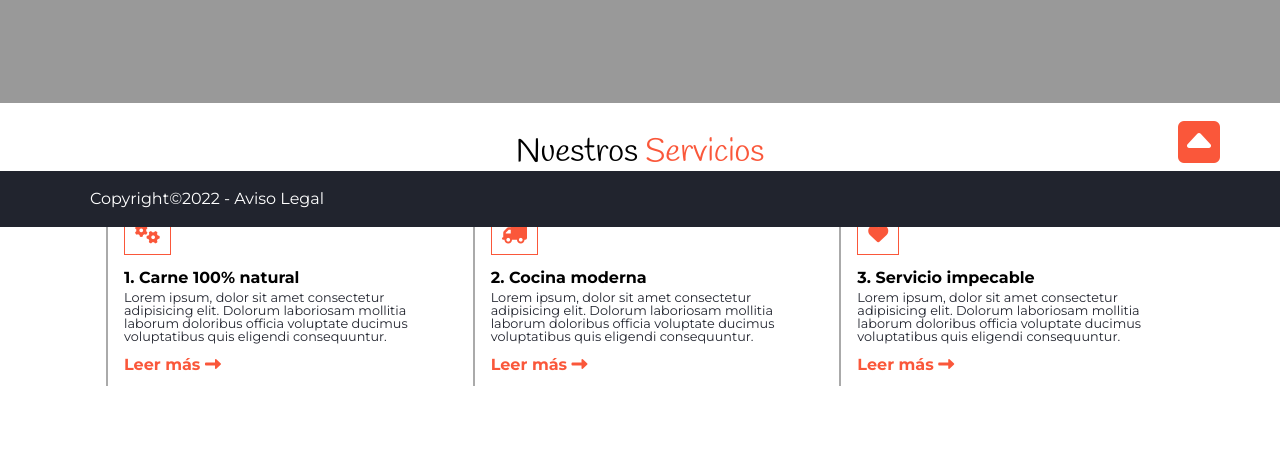
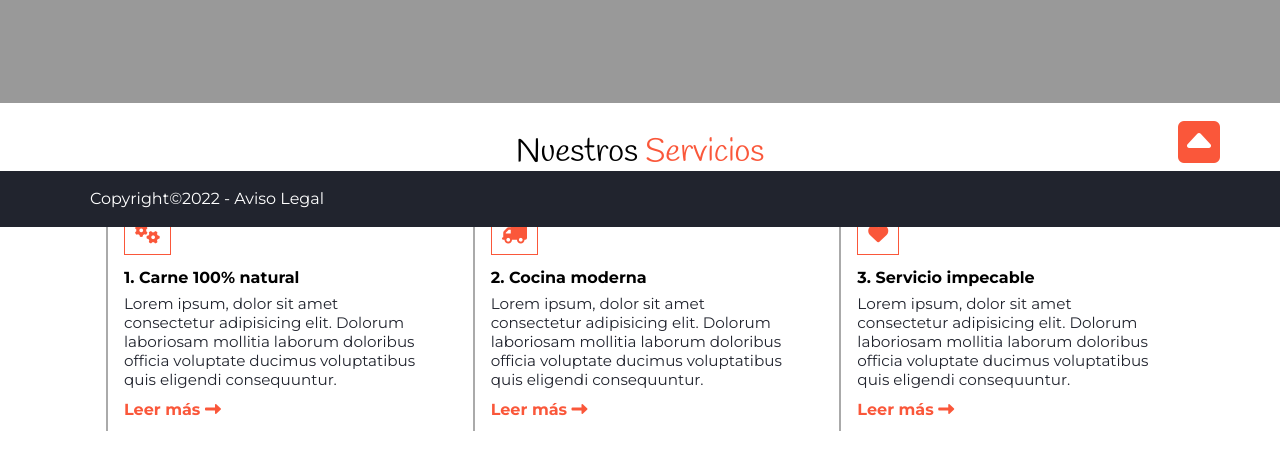
Before and after one commit to AgudoX/hamburgueseria, a plain HTML site: page index.html in a window 1280 px wide. Shown: the part 573-1042 px from the top of the page. Drawn offline with Linux system fonts and the light colour scheme.

Commit message:
Sección our service terminada.

```diff
--- a/css/style.css
+++ b/css/style.css
@@ -291,6 +291,7 @@ main .grid i:is(.fa-cogs, .fa-truck, .fa-heart) {
 
 main .grid i.fa-truck {
     transform: scaleX(-1);
+    /* transform: rotateY(180deg) haría lo mismo */
 
 }
 
@@ -302,8 +303,10 @@ main .grid h3 {
 
 main .grid p {
     color: var(--colorsecundario);
-    font-size: 0.8em;
+    font-size: 0.95em;
     margin: 0.5em 0em;
+    line-height: 1.25em;
+    /* El interlineado va en función del tamaño de la fuente, si pongo line-height de 1 em no variaría */
 
 }
 
@@ -332,7 +335,30 @@ div.aboutus {
 
 
 @media (min-width: 37.5em) {
+
     /* 600px */
+    main .grid article:last-child {
+        width: 100%;
+
+
+    }
+
+    main .grid {
+        height: auto;
+        display: flex;
+        flex-wrap: wrap;
+        justify-content: space-between;
+    }
+
+    main .grid article {
+        border: 0px;
+        height: auto;
+        width: 40%;
+        border-left: 2px solid #aaa;
+        margin: var(--margingrid);
+        /* height: auto; */
+        padding: 0 1em;
+    }
 }
 
 @media (min-width: 48em) {
```
